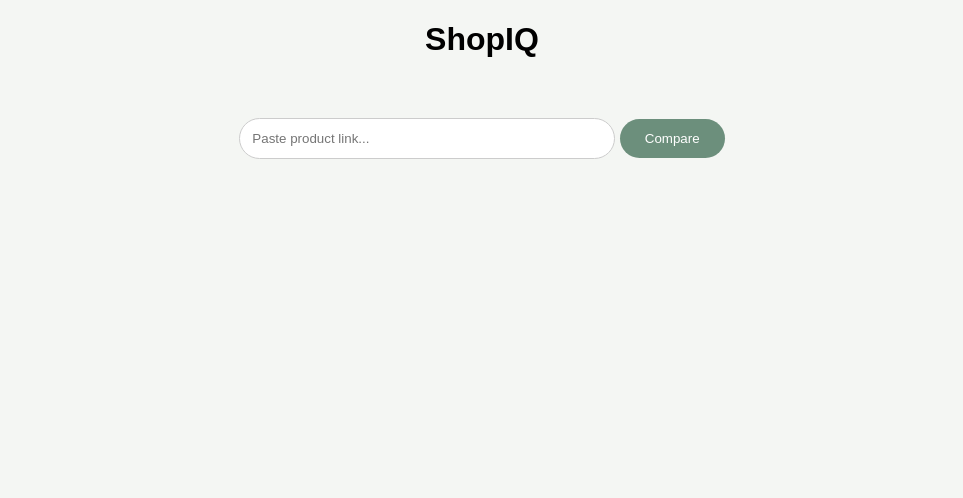
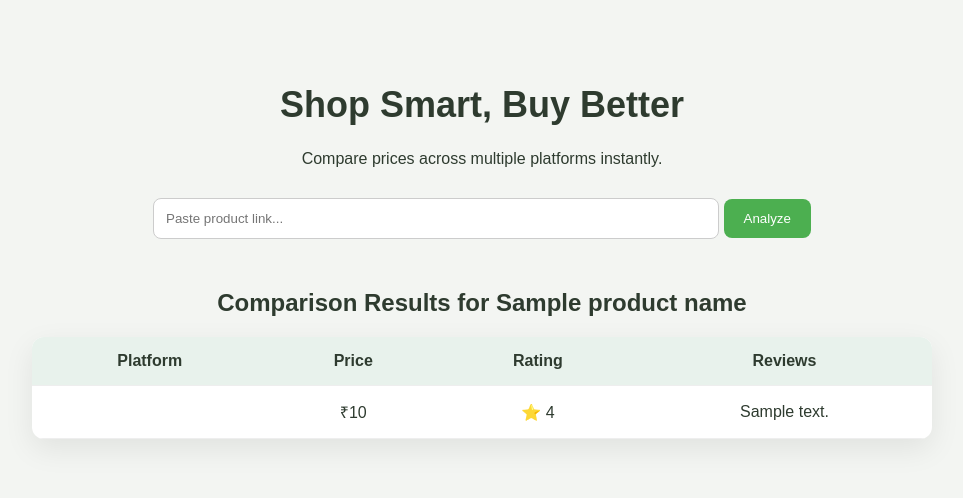
Before and after one commit to nishanthbhashamoni-lang/ShopIQ, a Flask app: template templates/index.html in a window 1280 px wide. Shown: the top 498 px of the page, without its empty margins (158-1121 px from the left). Run offline with Flask 3, Linux system fonts and the light colour scheme; the template is opened without the code that fills it: most values are stand-ins (such as "Sample title", 1, 10 or a date in 2020).

Commit message:
Professional comparison UI update

```diff
--- a/app.py
+++ b/app.py
@@ -1,80 +1,55 @@
-from flask import Flask, request, jsonify, render_template
-from urllib.parse import urlparse, quote_plus
-from datetime import datetime
+from flask import Flask, render_template, request
+import random
 
 app = Flask(__name__)
 
-APP_NAME = "ShopIQ"
-VERSION = "2.0"
+def extract_product_name(link):
+    try:
+        name = link.split("/")[-1]
+        name = name.replace("-", " ")
+        return name.title()
+    except:
+        return "Sample Product"
 
+def generate_dummy_data():
+    platforms = ["Amazon", "Flipkart", "Meesho"]
+    data = []
 
-@app.route("/")
+    for platform in platforms:
+        price = random.randint(45000, 55000)
+        rating = round(random.uniform(4.0, 4.8), 1)
+        reviews = random.randint(1000, 15000)
+
+        data.append({
+            "platform": platform,
+            "price": price,
+            "rating": rating,
+            "reviews": reviews
+        })
+
+    # Find lowest price
+    best_price = min(item["price"] for item in data)
+
+    for item in data:
+        item["best"] = item["price"] == best_price
+
+    return data
+
+@app.route("/", methods=["GET", "POST"])
 def home():
-    return render_template("index.html")
+    comparison = None
+    product_name = None
 
+    if request.method == "POST":
+        link = request.form.get("link")
+        product_name = extract_product_name(link)
+        comparison = generate_dummy_data()
 
-def extract_product_name(url):
-    try:
-        parsed = urlparse(url)
-        path = parsed.path
-        parts = path.split("/")
-
-        for part in parts:
-            if "-" in part and not part.lower().startswith("dp"):
-                return part.replace("-", " ")
-
-        return parts[-1]
-    except Exception:
-        return "Unknown Product"
-
-
-def generate_platform_data(product_name):
-    encoded_name = quote_plus(product_name)
-
-    return {
-        "Amazon": {
-            "price": None,
-            "rating": None,
-            "url": f"https://www.amazon.in/s?k={encoded_name}&tag=YOURTAG"
-        },
-        "Flipkart": {
-            "price": None,
-            "rating": None,
-            "url": f"https://www.flipkart.com/search?q={encoded_name}"
-        },
-        "Croma": {
-            "price": None,
-            "rating": None,
-            "url": f"https://www.croma.com/searchB?q={encoded_name}"
-        }
-    }
-
-
-@app.route("/compare", methods=["GET"])
-def compare():
-    link = request.args.get("link")
-
-    if not link:
-        return jsonify({
-            "success": False,
-            "error": "Product link is required"
-        }), 400
-
-    product_name = extract_product_name(link)
-    platforms = generate_platform_data(product_name)
-
-    return jsonify({
-        "success": True,
-        "app": APP_NAME,
-        "version": VERSION,
-        "timestamp": datetime.utcnow().isoformat(),
-        "product": {
-            "name": product_name,
-            "original_link": link
-        },
-        "platforms": platforms
-    })
-
+    return render_template(
+        "index.html",
+        comparison=comparison,
+        product_name=product_name
+    )
 
 if __name__ == "__main__":
     app.run(debug=True)
--- a/templates/index.html
+++ b/templates/index.html
@@ -1,108 +1,138 @@
 <!DOCTYPE html>
 <html>
 <head>
-<meta charset="UTF-8">
+    <title>ShopIQ</title>
     <meta name="viewport" content="width=device-width, initial-scale=1.0">
-<title>ShopIQ</title>
 
     <style>
         body {
-    font-family: Arial;
-    background: #f4f6f3;
+            margin: 0;
+            font-family: Arial, sans-serif;
+            background: #f3f5f2;
+            color: #2e3b2f;
             text-align: center;
         }
 
-.search-box {
-    margin-top: 60px;
+        .container {
+            max-width: 900px;
+            margin: auto;
+            padding: 60px 20px;
+        }
+
+        h1 {
+            font-size: 36px;
+        }
+
+        form {
+            margin-top: 30px;
         }
 
         input {
+            width: 60%;
             padding: 12px;
-    width: 350px;
-    border-radius: 30px;
+            border-radius: 8px;
             border: 1px solid #ccc;
         }
 
         button {
-    padding: 12px 25px;
-    border-radius: 30px;
+            padding: 12px 20px;
+            border-radius: 8px;
             border: none;
-    background: #6c8f7c;
+            background: #4caf50;
             color: white;
             cursor: pointer;
         }
 
-.card-container {
-    margin-top: 40px;
-    display: flex;
-    justify-content: center;
-    gap: 20px;
-    flex-wrap: wrap;
+        button:hover {
+            background: #3e8e41;
         }
 
-.platform-card {
-    background: white;
-    padding: 20px;
-    width: 220px;
-    border-radius: 15px;
-    box-shadow: 0 10px 25px rgba(0,0,0,0.05);
+        .results-section {
+            margin-top: 50px;
         }
 
-.platform-card h3 {
-    margin-bottom: 10px;
+        table {
+            width: 100%;
+            border-collapse: collapse;
+            margin-top: 20px;
+            background: white;
+            border-radius: 12px;
+            overflow: hidden;
+            box-shadow: 0 10px 30px rgba(0,0,0,0.08);
         }
 
-.platform-card a {
-    display: inline-block;
-    margin-top: 10px;
-    text-decoration: none;
-    background: #7a9a84;
+        th, td {
+            padding: 15px;
+            text-align: center;
+        }
+
+        thead {
+            background: #e8f2ec;
+        }
+
+        tr {
+            border-bottom: 1px solid #eee;
+        }
+
+        .best-deal {
+            background: #e6f7ed;
+            font-weight: bold;
+        }
+
+        .badge {
+            background: #2e7d32;
             color: white;
-    padding: 8px 15px;
-    border-radius: 20px;
+            padding: 4px 8px;
+            border-radius: 8px;
+            font-size: 12px;
+            margin-left: 8px;
         }
     </style>
 </head>
-
 <body>
 
-<h1>ShopIQ</h1>
+<div class="container">
+    <h1>Shop Smart, Buy Better</h1>
+    <p>Compare prices across multiple platforms instantly.</p>
 
-<div class="search-box">
-    <input type="text" id="productLink" placeholder="Paste product link...">
-    <button onclick="analyze()">Compare</button>
+    <form method="POST">
+        <input type="text" name="link" placeholder="Paste product link..." required>
+        <button type="submit">Analyze</button>
+    </form>
+
+    {% if comparison %}
+    <div class="results-section">
+        <h2>Comparison Results for {{ product_name }}</h2>
+
+        <table>
+            <thead>
+                <tr>
+                    <th>Platform</th>
+                    <th>Price</th>
+                    <th>Rating</th>
+                    <th>Reviews</th>
+                </tr>
+            </thead>
+            <tbody>
+                {% for item in comparison %}
+                <tr class="{% if item.best %}best-deal{% endif %}">
+                    <td>
+                        {{ item.platform }}
+                        {% if item.best %}
+                            <span class="badge">Best Deal</span>
+                        {% endif %}
+                    </td>
+                    <td>₹{{ item.price }}</td>
+                    <td>⭐ {{ item.rating }}</td>
+                    <td>{{ item.reviews }}</td>
+                </tr>
+                {% endfor %}
+            </tbody>
+        </table>
     </div>
+    {% endif %}
 
-<div id="productTitle" style="margin-top:30px;font-weight:bold;"></div>
-
-<div class="card-container" id="results"></div>
-
-<script>
-async function analyze() {
-    const link = document.getElementById("productLink").value;
-
-    const response = await fetch(`/compare?link=${encodeURIComponent(link)}`);
-    const data = await response.json();
-
-    if (!data.success) return;
-
-    document.getElementById("productTitle").innerText = data.product.name;
-
-    const container = document.getElementById("results");
-    container.innerHTML = "";
-
-    Object.entries(data.platforms).forEach(([name, info]) => {
-        container.innerHTML += `
-            <div class="platform-card">
-                <h3>${name}</h3>
-                <p>Price: ${info.price ? info.price : "Coming Soon"}</p>
-                <p>Rating: ${info.rating ? info.rating : "Coming Soon"}</p>
-                <a href="${info.url}" target="_blank">View</a>
 </div>
-        `;
-    });
-}
-</script>
 
 </body>
 </html>
```
Lines whose indentation alone changed are shown as unchanged.
